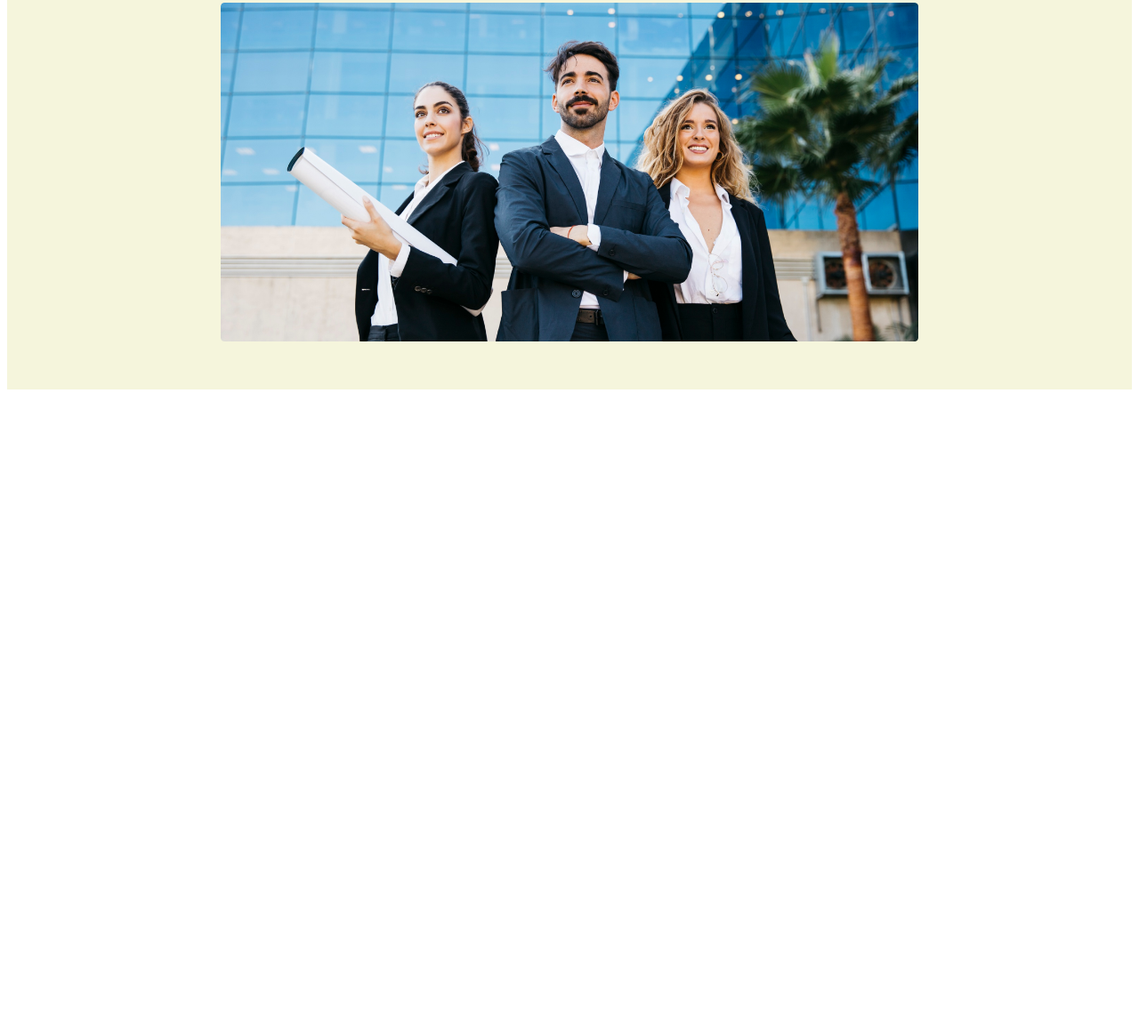
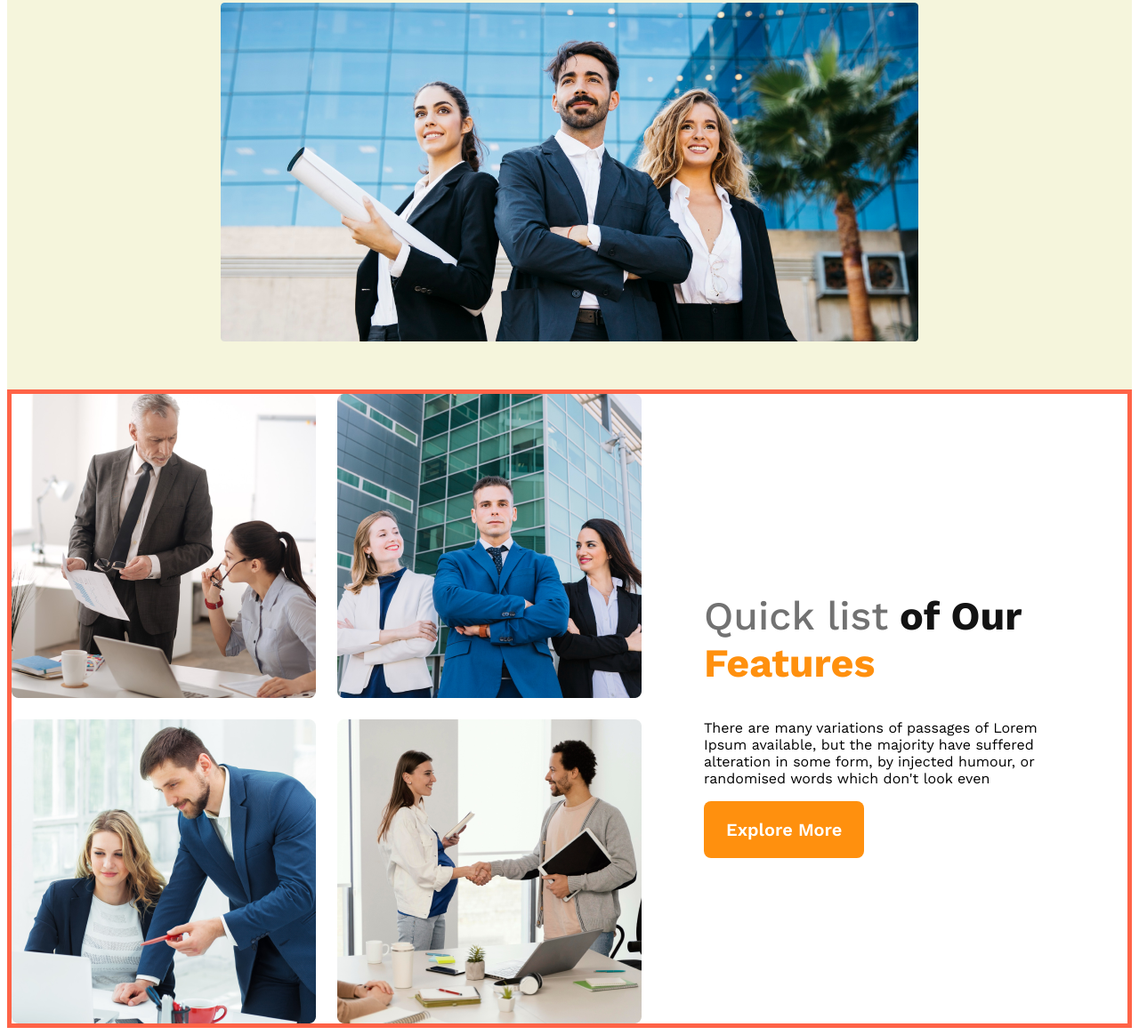
Before and after one commit to Rabbi1089/G3-architects, a plain HTML site: page index.html in a window 1280 px wide. Shown: the part 572-1736 px from the top of the page at 89% size. Before the commit the page ends 1018 px from the top, so only its background shows below. Drawn offline with nearby package versions, Linux system fonts and the light colour scheme.

Commit message:
9.4 completed

```diff
--- a/assest/style.css
+++ b/assest/style.css
@@ -79,6 +79,50 @@ border: 0;
     width: 100%;
 }
 
+/* main section started hare */
+
+main{
+    max-width: 1440px;
+    margin: 0 auto;
+    border: 5px solid tomato;
+}
+
+/* main section End hare */
+.team-container{
+    display: flex;
+    align-items: center;
+}
+
+.team-image-container{
+    display: grid;
+    grid-template-columns: repeat(2, 1fr);
+    gap: 1.5rem;
+}
+
+.team-content{
+    padding-left: 70px;
+    padding-right: 70px;
+}
+
+.team-title{
+    font-size: 2.8rem;
+    font-family: Work Sans;
+}
+
+.quick-list{
+color: #727272;
+font-weight: 500;
+}
+
+.of-our{
+color: var(--Dark-01, #131313);
+font-weight: 700;
+}
+
+.feature{
+    color: #FF900E;
+font-weight: 700;
+}
 /* -responsive media section */
 
 @media screen and (max-width:576px) {
--- a/index.html
+++ b/index.html
@@ -35,7 +35,32 @@
         </div>
 
     </header>
-    <main></main>
+
+    <!-- feature-section -->
+    <main>
+        <section>
+            <div class="team-container">
+                <div class="team-image-container">
+                    <img src="images/team1.png" alt="">
+                    <img src="images/team2.png" alt="">
+                    <img src="images/team3.png" alt="">
+                    <img src="images/team4.png" alt="">
+                </div>
+
+                <div class="team-content">
+                    <h1 class="team-title">
+                        <span class="quick-list">Quick list</span><span class="of-our"> of Our </span> <br><span class="feature">Features</span>
+                    </h1>
+                    <p class="team-description">
+                        There are many variations of passages of Lorem Ipsum available, but the majority have suffered alteration in some form, by injected humour, or randomised words which don't look even
+                    </p>
+                    <button class="button-primary">
+                        Explore More
+                    </button>
+                </div>
+            </div>
+        </section>
+    </main>
     <footer></footer>
 </body>
 </html>
```
